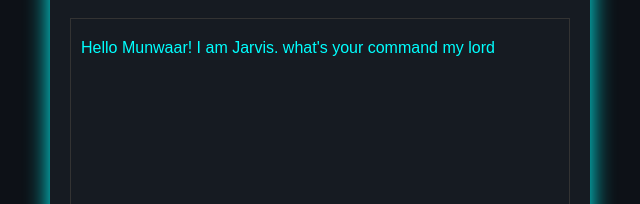
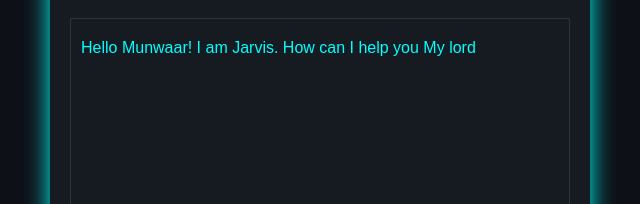
Before and after one commit to Munwaar/jarvis-, a plain HTML site: page index.html in a window 1280 px wide. Shown: the part 236-440 px from the top of the page, 320-960 px from the left. Drawn offline with Linux system fonts and the light colour scheme.

Commit message:
Modify greeting message in index.html
Updated the greeting message in the chat box.

```diff
--- a/index.html
+++ b/index.html
@@ -13,7 +13,7 @@
     <div id="chat-box">
         <div class="bot">
             Hello Munwaar! I am Jarvis.
-            what's your command my lord
+            How can I help you My lord
         </div>
     </div>
 
```
